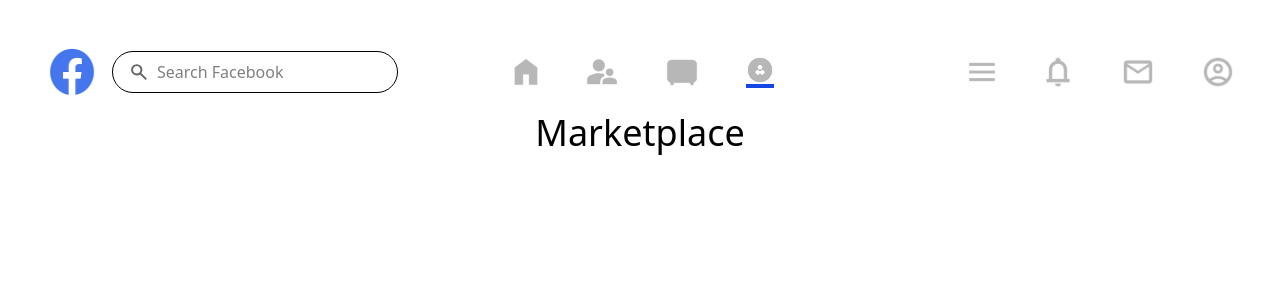
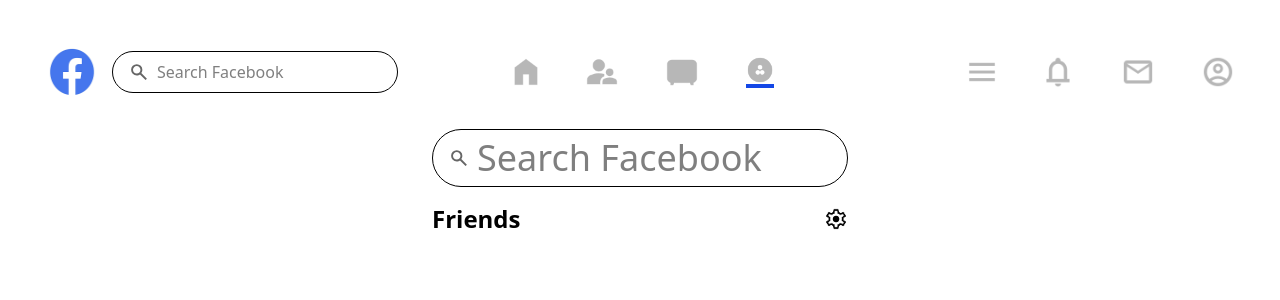
Before and after one commit to Tanmay7100Jain/Facebook, a React (Vite) app: page / in a window 1280 px wide. Both pictures are taken after a click on the picture 758 px from the left and 72 px from the top of the page. Shown: the top 300 px of the page. Built offline with nearby package versions, Linux system fonts and the light colour scheme.

Commit message:
Market place

```diff
--- a/src/Components/Friends.tsx
+++ b/src/Components/Friends.tsx
@@ -55,7 +55,7 @@
             selected={selected === item.label}
           />
         ))}
-
+          <div></div>
       </div>
     </div>
     </>
--- a/src/Components/Marketplace.tsx
+++ b/src/Components/Marketplace.tsx
@@ -1,11 +1,35 @@
-import React from "react";
+import React, { useState } from "react";
+import Setting from "./Setting";
+
 const Marketplace = () => {
+  const [selected, setSelected] = useState("");
+
   return (
-    <>
-      {" "}
-      <div>Marketplace</div>
+    <div className="max-w-md mx-auto space-y-4 p-4">
+      <div className="flex items-center px-4 py-2 border rounded-full bg-white focus-within:ring-2 focus-within:ring-blue-500">
+        <img className="h-5 w-5 mr-2" src="Seacrh1.svg" alt="Search Icon" />
+        <input
+          type="text"
+          name="search"
+          autoComplete="off"
+          placeholder="Search Facebook"
+          className="outline-none bg-transparent w-full"
+          aria-label="Search Facebook"
+        />
+      </div>
 
-    </>
+      <div className="flex justify-between items-center w-full">
+        <span className="text-2xl font-bold">Friends</span>
+        <img
+          src="img26.png"
+          alt="setting"
+          className="h-6 w-6 cursor-pointer"
+          onClick={() => setSelected(selected === "setting" ? "" : "setting")}
+        />
+      </div>
+
+      {selected === "setting" && <Setting />}
+    </div>
   );
 };
 
```
